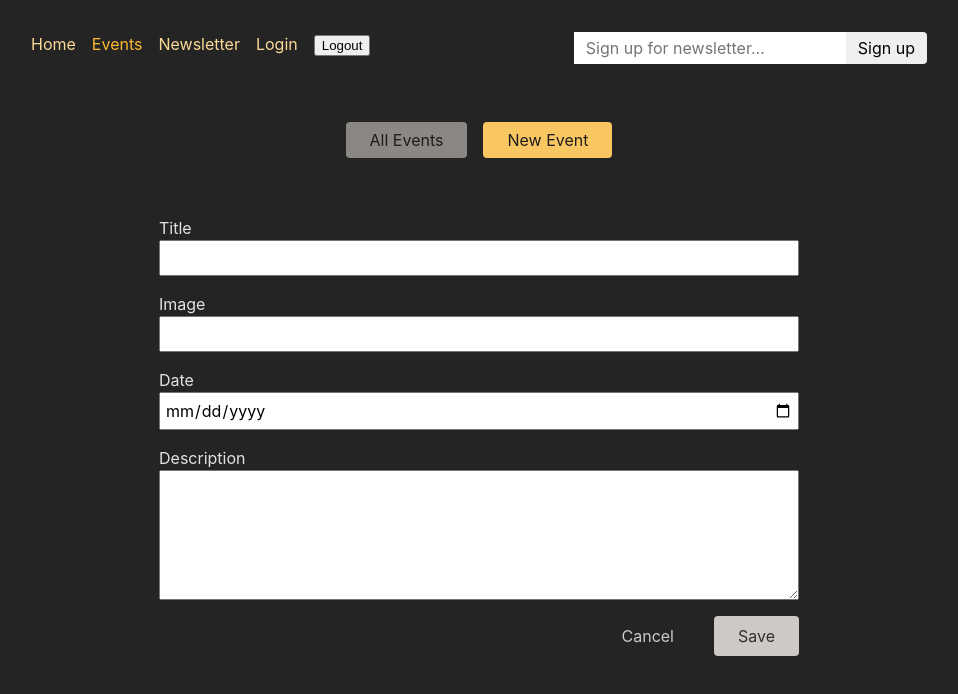
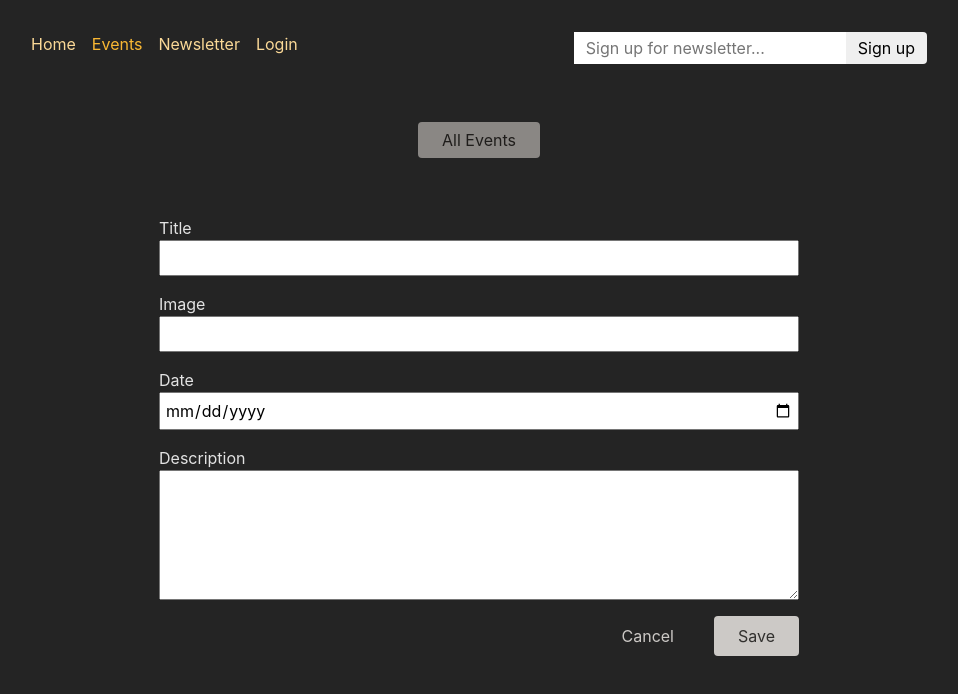
Before and after one commit to wasimhyder09/react-authentication, a React (Create React App) app in the folder frontend/: page /events/new in a window 1280 px wide. Shown: the top 694 px of the page, without its empty margins (161-1119 px from the left). Built offline with nearby package versions, Linux system fonts and the light colour scheme.

Commit message:
Hide menu items based on tokens

```diff
--- a/frontend/src/App.js
+++ b/frontend/src/App.js
@@ -15,11 +15,14 @@ import { action as manipulateEventAction } from './components/EventForm';
 import NewsletterPage, { action as newsletterAction } from './pages/Newsletter';
 import AuthenticationPage, { action as authAction } from './pages/Authentication';
 import { action as logoutAction } from './pages/Logout';
+import { tokenLoader } from './util/auth';
 
 const router = createBrowserRouter([
   {
     path: '/',
     element: <RootLayout />,
+    loader: tokenLoader,
+    id: 'root',
     errorElement: <ErrorPage />,
     children: [
       { index: true, element: <HomePage /> },
@@ -67,7 +70,7 @@ const router = createBrowserRouter([
         action: authAction
       },
       {
-        path: '/logout',
+        path: 'logout',
         action: logoutAction
       }
     ],
--- a/frontend/src/components/EventItem.js
+++ b/frontend/src/components/EventItem.js
@@ -1,9 +1,10 @@
-import { Link, useSubmit } from 'react-router-dom';
+import { Link, useSubmit, useRouteLoaderData } from 'react-router-dom';
 
 import classes from './EventItem.module.css';
 
 function EventItem({ event }) {
   const submit = useSubmit();
+  const token = useRouteLoaderData('root');
 
   function startDeleteHandler() {
     const proceed = window.confirm('Are you sure?');
@@ -19,10 +20,11 @@ function EventItem({ event }) {
       <h1>{event.title}</h1>
       <time>{event.date}</time>
       <p>{event.description}</p>
-      <menu className={classes.actions}>
+      {token && (<menu className={classes.actions}>
         <Link to="edit">Edit</Link>
         <button onClick={startDeleteHandler}>Delete</button>
-      </menu>
+      </menu>)
+      }
     </article>
   );
 }
--- a/frontend/src/components/EventsNavigation.js
+++ b/frontend/src/components/EventsNavigation.js
@@ -1,8 +1,9 @@
-import { NavLink } from 'react-router-dom';
+import { NavLink, useRouteLoaderData } from 'react-router-dom';
 
 import classes from './EventsNavigation.module.css';
 
 function EventsNavigation() {
+  const token = useRouteLoaderData('root');
   return (
     <header className={classes.header}>
       <nav>
@@ -18,7 +19,7 @@ function EventsNavigation() {
               All Events
             </NavLink>
           </li>
-          <li>
+          {token && (<li>
             <NavLink
               to="/events/new"
               className={({ isActive }) =>
@@ -27,7 +28,8 @@ function EventsNavigation() {
             >
               New Event
             </NavLink>
-          </li>
+          </li>)
+          }
         </ul>
       </nav>
     </header>
--- a/frontend/src/components/MainNavigation.js
+++ b/frontend/src/components/MainNavigation.js
@@ -1,9 +1,10 @@
-import { NavLink, Form } from 'react-router-dom';
+import { NavLink, Form, useRouteLoaderData } from 'react-router-dom';
 
 import classes from './MainNavigation.module.css';
 import NewsletterSignup from './NewsletterSignup';
 
 function MainNavigation() {
+  const token = useRouteLoaderData('root');
   return (
     <header className={classes.header}>
       <nav>
@@ -39,6 +40,7 @@ function MainNavigation() {
               Newsletter
             </NavLink>
           </li>
+          {!token && (
             <li>
               <NavLink
                 to="/auth?mode=login"
@@ -48,12 +50,15 @@ function MainNavigation() {
               >
                 Login
               </NavLink>
-          </li>
+            </li>)
+          }
+          {token && (
             <li>
-            <Form action='/logout'>
+              <Form action='/logout' method='post'>
                 <button>Logout</button>
               </Form>
-          </li>
+            </li>)
+          }
         </ul>
       </nav>
       <NewsletterSignup />
--- a/frontend/src/pages/Logout.js
+++ b/frontend/src/pages/Logout.js
@@ -1,4 +1,4 @@
-import { redirect } from 'react-router-dom'
+import { redirect } from 'react-router-dom';
 
 export function action() {
   localStorage.removeItem('token');
--- a/frontend/src/util/auth.js
+++ b/frontend/src/util/auth.js
@@ -2,3 +2,7 @@ export function getAuthToken() {
   const token = localStorage.getItem('token');
   return token;
 }
+
+export function tokenLoader() {
+  return getAuthToken();
+}
```
Lines whose indentation alone changed are shown as unchanged.
